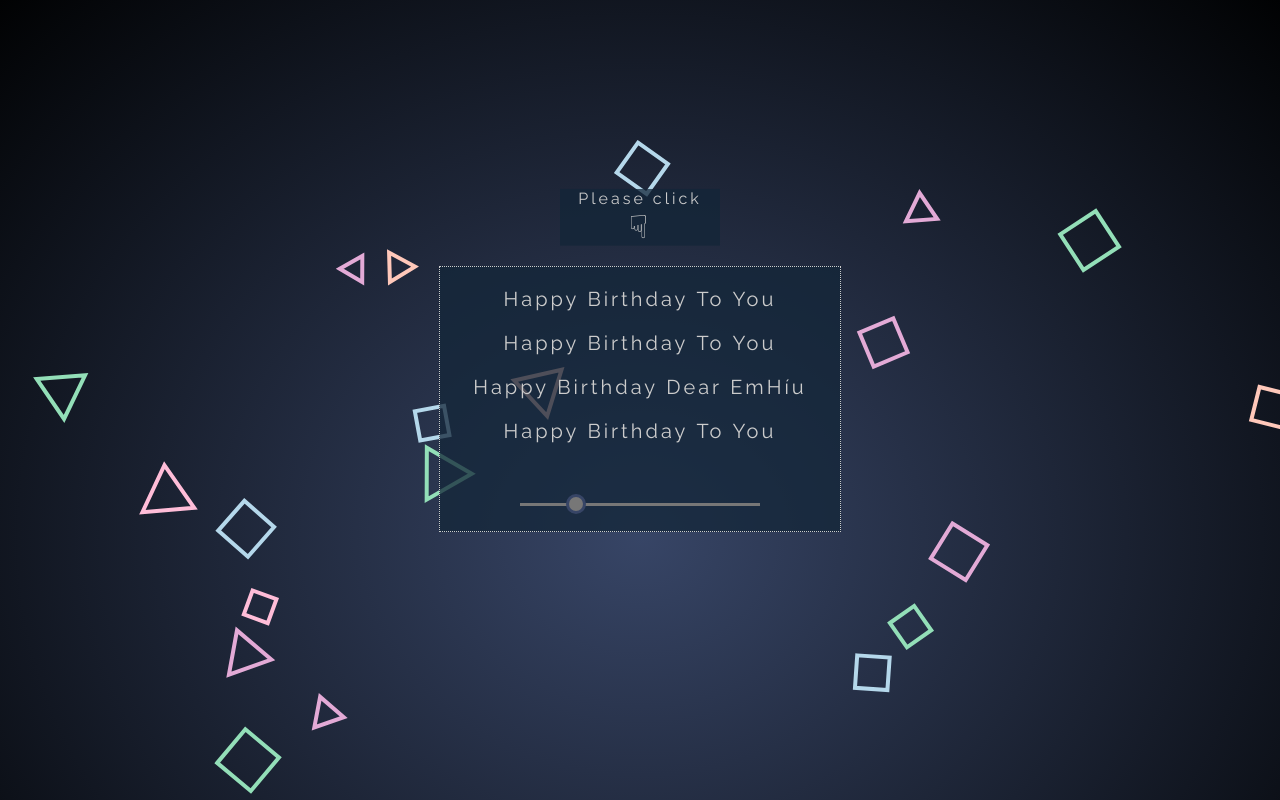
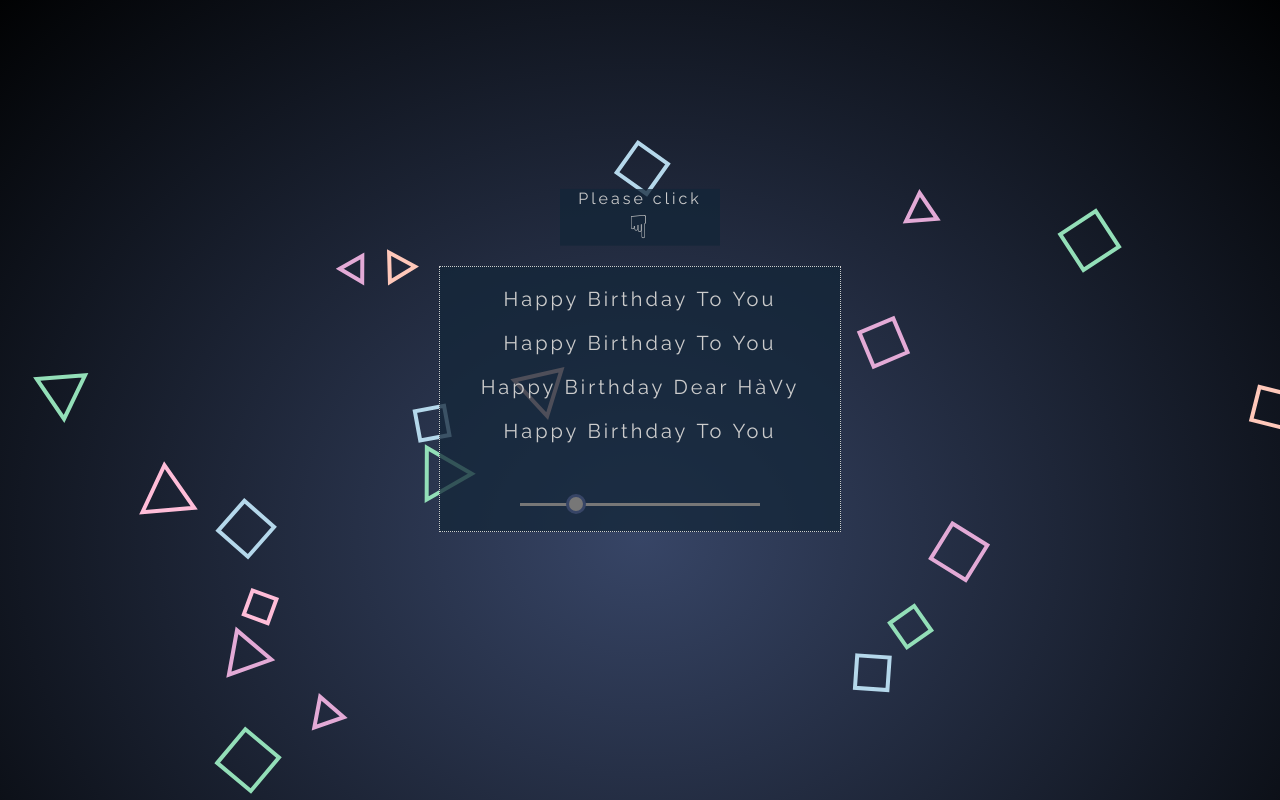
Before and after one commit to Fligh000/happy-birthday, a plain HTML site: page sample-smoke-effect-code-2 (1).html in a window 1280 px wide. Shown: the top 800 px of the page. Drawn offline with Linux system fonts and the light colour scheme.

Commit message:
HPBD.html

```diff
--- a/sample-smoke-effect-code-2 (1).html
+++ b/sample-smoke-effect-code-2 (1).html
@@ -244,13 +244,13 @@
             {
                 f: 330,
                 d: 1,
-                t: "Em",
+                t: "Hà",
                 p: p3
             },
             {
                 f: 294,
                 d: 3,
-                t: "Híu ",
+                t: "Vy ",
                 p: p3
             },
             {
```
